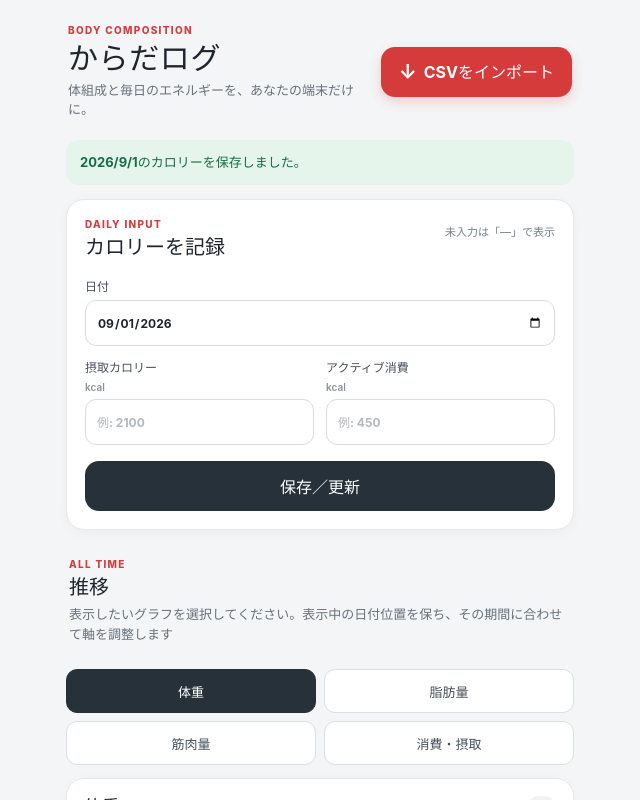
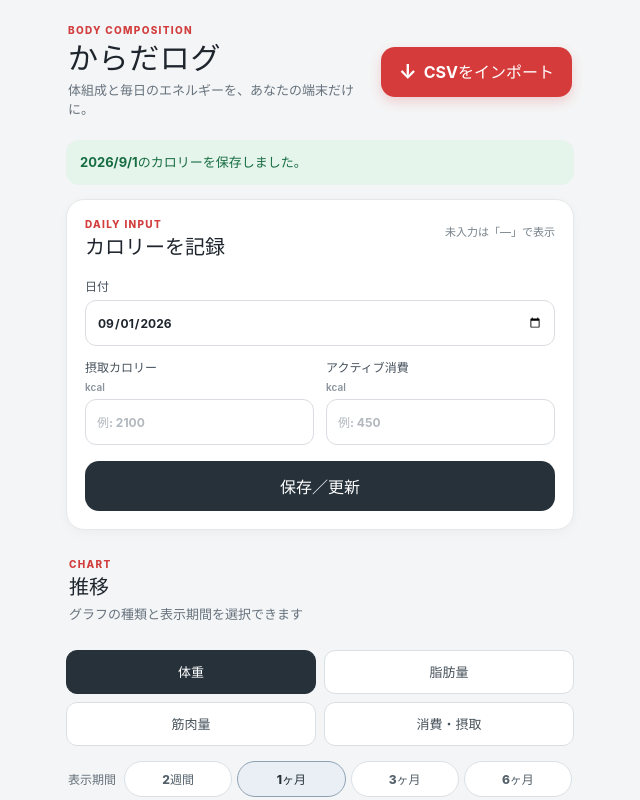
Before and after one commit to 310ktkt-cyber/310ktkt.github.io, a React (Vite) app: page / in a window 1280 px wide. Both pictures are taken after a click on the button "保存／更新". Shown: the top 800 px of the page, without its empty margins (320-960 px from the left). Built offline with nearby package versions, Linux system fonts and the light colour scheme.

Commit message:
グラフ表示期間の追加

```diff
--- a/src/App.tsx
+++ b/src/App.tsx
@@ -4,17 +4,24 @@ import { LineChart, type ChartSeries } from './components/LineChart'
 import { parseBodyCompositionCsv } from './lib/csv'
 import { getAllRecords, importMeasurements, saveCalories } from './lib/database'
 import { addDays, formatLongDate, todayInTokyo } from './lib/date'
-import { allChartPoints, calorieBalance, totalCalories } from './lib/metrics'
+import { calorieBalance, recentChartPoints, totalCalories } from './lib/metrics'
 import type { DailyRecord } from './types'
 
 type Notice = { kind: 'success' | 'error'; title: string; lines?: string[] }
 type ChartKey = 'weight' | 'fat' | 'muscle' | 'calories'
+type PeriodDays = 14 | 30 | 90 | 180
 
 const CHART_BUTTONS: Array<{ key: ChartKey; label: string }> = [
   { key: 'weight', label: '体重' },
   { key: 'fat', label: '脂肪量' },
   { key: 'muscle', label: '筋肉量' },
   { key: 'calories', label: '消費・摂取' }
+]
+const PERIOD_BUTTONS: Array<{ days: PeriodDays; label: string }> = [
+  { days: 14, label: '2週間' },
+  { days: 30, label: '1ヶ月' },
+  { days: 90, label: '3ヶ月' },
+  { days: 180, label: '6ヶ月' }
 ]
 
 const numberFormat = (value: number | undefined, digits = 1) => value === undefined ? '—' : value.toLocaleString('ja-JP', { maximumFractionDigits: digits })
@@ -35,7 +42,9 @@ export default function App() {
   const [notice, setNotice] = useState<Notice | null>(null)
   const [form, setForm] = useState({ date: todayInTokyo(), intake: '', active: '' })
   const [selectedChart, setSelectedChart] = useState<ChartKey>('weight')
+  const [periodDays, setPeriodDays] = useState<PeriodDays>(30)
   const [axisOptimizationToken, setAxisOptimizationToken] = useState(0)
+  const [periodSelectionToken, setPeriodSelectionToken] = useState(0)
   const fileInput = useRef<HTMLInputElement>(null)
 
   const refreshRecords = async () => {
@@ -46,12 +55,12 @@ export default function App() {
   }, [])
 
   const points = useMemo(() => ({
-    weight: allChartPoints(records, (record) => record.weightKg),
-    fat: allChartPoints(records, (record) => record.bodyFatKg),
-    muscle: allChartPoints(records, (record) => record.skeletalMuscleKg),
-    calories: allChartPoints(records, totalCalories),
-    intake: allChartPoints(records, (record) => record.intakeCalories)
-  }), [records])
+    weight: recentChartPoints(records, (record) => record.weightKg, periodDays),
+    fat: recentChartPoints(records, (record) => record.bodyFatKg, periodDays),
+    muscle: recentChartPoints(records, (record) => record.skeletalMuscleKg, periodDays),
+    calories: recentChartPoints(records, totalCalories, periodDays),
+    intake: recentChartPoints(records, (record) => record.intakeCalories, periodDays)
+  }), [records, periodDays])
   const tableRecords = useMemo(() => {
     const endDate = records.reduce<string | undefined>((latest, record) => !latest || record.date > latest ? record.date : latest, undefined)
     const startDate = endDate ? addDays(endDate, -TABLE_DAYS + 1) : undefined
@@ -164,8 +173,8 @@ export default function App() {
           <p>上のボタンから体組成計のCSVを取り込むか、日付とカロリーを入力して始めましょう。</p>
         </section>
       ) : <>
-        <section className="charts-section" aria-label="全期間の推移">
-          <div className="section-heading"><p className="eyebrow">ALL TIME</p><h2>推移</h2><p>表示したいグラフを選択してください。表示中の日付位置を保ち、その期間に合わせて軸を調整します</p></div>
+        <section className="charts-section" aria-label="選択した期間の推移">
+          <div className="section-heading"><p className="eyebrow">CHART</p><h2>推移</h2><p>グラフの種類と表示期間を選択できます</p></div>
           <div className="chart-switcher" role="group" aria-label="表示するグラフを選択">
             {CHART_BUTTONS.map((chart) => <button
               key={chart.key}
@@ -178,7 +187,23 @@ export default function App() {
               }}
             >{chart.label}</button>)}
           </div>
-          <LineChart {...visibleChart} axisOptimizationToken={axisOptimizationToken} />
+          <div className="period-selector" role="group" aria-label="グラフの表示期間を選択">
+            <span>表示期間</span>
+            <div>
+              {PERIOD_BUTTONS.map((period) => <button
+                key={period.days}
+                type="button"
+                className={period.days === periodDays ? 'is-active' : undefined}
+                aria-pressed={period.days === periodDays}
+                onClick={() => {
+                  setPeriodDays(period.days)
+                  setAxisOptimizationToken((token) => token + 1)
+                  setPeriodSelectionToken((token) => token + 1)
+                }}
+              >{period.label}</button>)}
+            </div>
+          </div>
+          <LineChart {...visibleChart} axisOptimizationToken={axisOptimizationToken} periodSelectionToken={periodSelectionToken} />
         </section>
         <section className="table-card" aria-labelledby="table-title">
           <div className="section-heading"><p className="eyebrow">DETAILS</p><h2 id="table-title">日別詳細</h2><p>直近1年・新しい日付順。表内を上下／横にスクロールできます</p></div>
--- a/src/app.css
+++ b/src/app.css
@@ -55,6 +55,11 @@ input::placeholder { color: #b2b8be; }
 .chart-switcher button { background: #fff; border: 1px solid #d9dfe3; border-radius: 11px; color: #46525b; cursor: pointer; font-size: 13px; font-weight: 800; min-height: 44px; padding: 0 8px; touch-action: manipulation; }
 .chart-switcher button.is-active { background: #27313a; border-color: #27313a; color: #fff; }
 .chart-switcher button:focus-visible { outline: 3px solid #79a8f3; outline-offset: 2px; }
+.period-selector { align-items: center; color: #65717b; display: flex; flex-wrap: wrap; font-size: 12px; font-weight: 800; gap: 8px; padding: 2px 2px 0; }
+.period-selector > div { display: flex; flex: 1 1 260px; gap: 5px; }
+.period-selector button { background: #fff; border: 1px solid #d9dfe3; border-radius: 999px; color: #53606a; cursor: pointer; flex: 1 1 0; font-size: 12px; font-weight: 800; min-height: 36px; padding: 0 5px; touch-action: manipulation; white-space: nowrap; }
+.period-selector button.is-active { background: #e9eff5; border-color: #8ea1b2; color: #27313a; }
+.period-selector button:focus-visible { outline: 3px solid #79a8f3; outline-offset: 2px; }
 .chart-card { padding: 17px 12px 13px; overflow: hidden; }
 .chart-heading { display: flex; align-items: flex-start; justify-content: space-between; gap: 10px; padding: 0 5px; }
 .chart-heading h2 { font-size: 18px; }
--- a/src/components/LineChart.tsx
+++ b/src/components/LineChart.tsx
@@ -8,6 +8,7 @@ type Props = {
   description: string
   series: ChartSeries[]
   axisOptimizationToken: number
+  periodSelectionToken: number
 }
 
 export type ChartSeries = {
@@ -47,7 +48,7 @@ function calculateAxisRange(values: number[], unit: string): AxisRange {
   return { min: Math.max(0, smallest - padding), max: largest + padding }
 }
 
-export function LineChart({ title, unit, series, description, axisOptimizationToken }: Props) {
+export function LineChart({ title, unit, series, description, axisOptimizationToken, periodSelectionToken }: Props) {
   const [selectedIndex, setSelectedIndex] = useState<number | null>(null)
   const scrollContainer = useRef<HTMLDivElement>(null)
   const chartSvg = useRef<SVGSVGElement>(null)
@@ -135,6 +136,10 @@ export function LineChart({ title, unit, series, description, axisOptimizationTo
     const element = scrollContainer.current
     if (element) element.scrollLeft = element.scrollWidth
   }, [chartWidth])
+
+  useEffect(() => {
+    setSelectedIndex(null)
+  }, [periodSelectionToken])
 
   useEffect(() => {
     const optimizedRange = calculateAxisRange(valuesInVisibleWindow(), unit)
```
Also changed, not shown: 1 other file (tests, documents, lock files or other folders).
